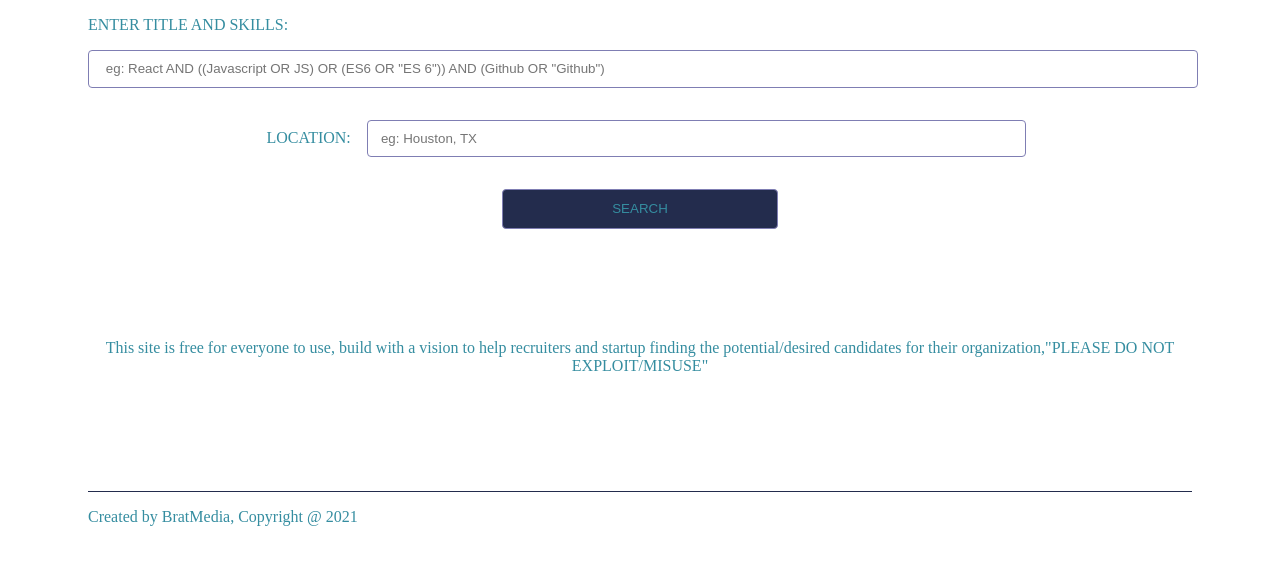
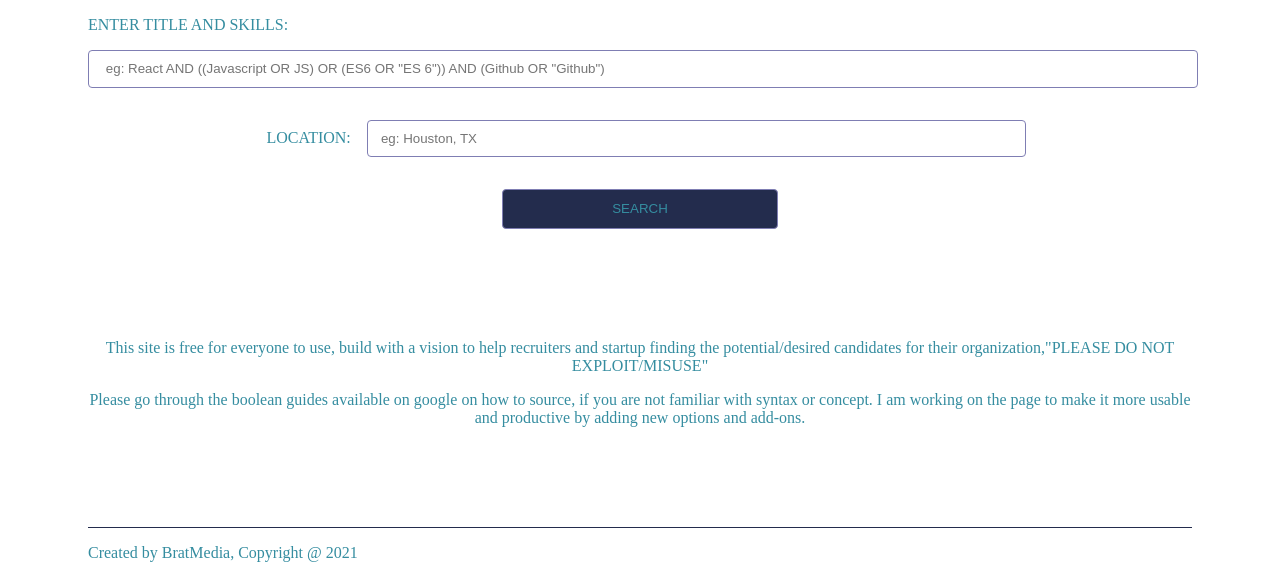
Before and after one commit to Bharath-Dubbaka/BlogAndXraySearch, a Gatsby site: page /xray in a window 1280 px wide. Shown: the part 375-961 px from the top of the page. Before the commit the page ends 925 px from the top, so only its background shows below. Built offline with nearby package versions, Linux system fonts and the light colour scheme; Gatsby itself is replaced by a stand-in of ours.

Commit message:
added text

```diff
--- a/src/pages/xray.js
+++ b/src/pages/xray.js
@@ -86,10 +86,10 @@ function XrayPage() {
               {/* but it still costs me money
             to host and maintain… Why don’t you #BeAwesome and help out by
             Donating. Lorem ipsum dolor, sit amet consectetur adipisicing elit. */}{" "}
-              {/* Please go through the boolean guides available on google on how to
+              Please go through the boolean guides available on google on how to
               source, if you are not familiar with syntax or concept. I am
               working on the page to make it more usable and productive by
-              adding new options and add-ons. */}
+              adding new options and add-ons.
             </p>
             <br />
             <br />
```
